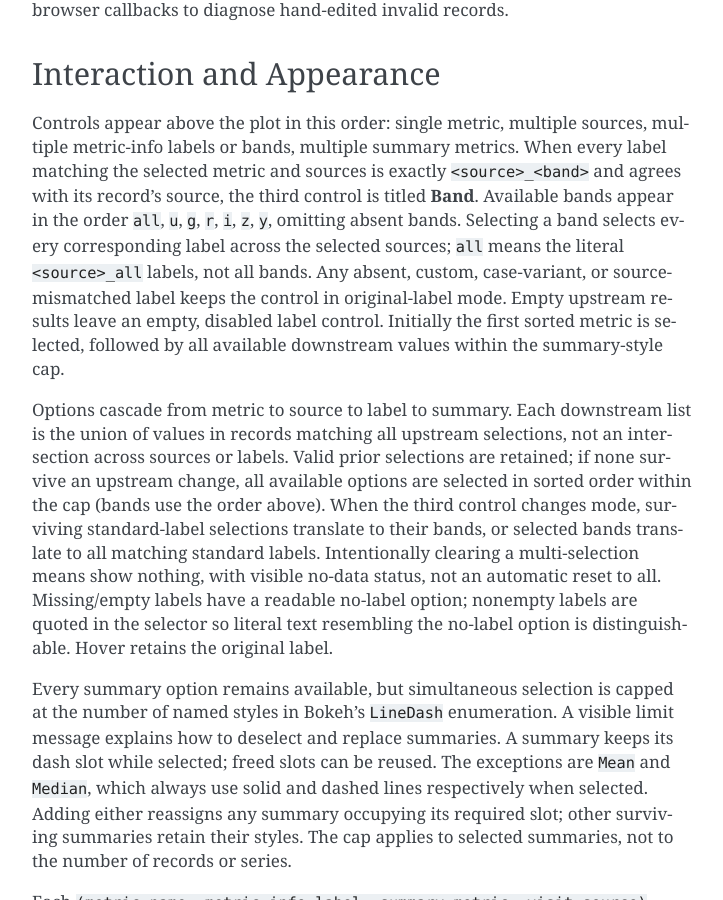
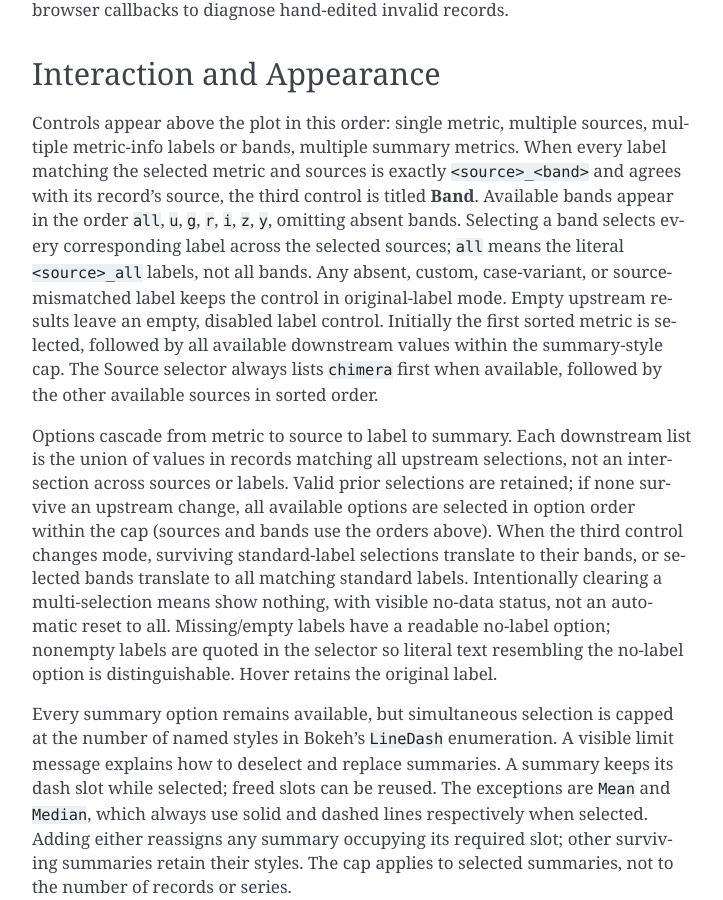
Before and after one commit to lsst/schedview, a Sphinx documentation site: the page built from docs/progress.rst, in a window 1280 px wide and 900 px high, scrolled down 7755 px. Shown: the whole window, without its empty margins (388-1111 px from the left). Built offline with Sphinx 7.4.7, drawn with Linux system fonts in a browser that asks for light colours.

Commit message:
Put chimera first in source list in progress plot
Generated using AI

```diff
--- a/docs/progress.rst
+++ b/docs/progress.rst
@@ -385,12 +385,14 @@ Any absent, custom, case-variant, or source-mismatched label keeps the control i
 original-label mode. Empty upstream results leave an empty, disabled label control.
 Initially the first sorted metric is selected, followed by all available
 downstream values within the summary-style cap.
+The Source selector always lists ``chimera`` first when available, followed by
+the other available sources in sorted order.
 
 Options cascade from metric to source to label to summary. Each downstream
 list is the union of values in records matching all upstream selections, not
 an intersection across sources or labels. Valid prior selections are retained;
 if none survive an upstream change, all available options are selected in
-sorted order within the cap (bands use the order above). When the third control
+option order within the cap (sources and bands use the orders above). When the third control
 changes mode, surviving standard-label selections translate to their bands, or
 selected bands translate to all matching standard labels. Intentionally clearing
 a multi-selection means show nothing, with visible no-data status, not an
```
Also changed, not shown: docs/progress_callback.rst (+10 -2 lines), 2 other files.
